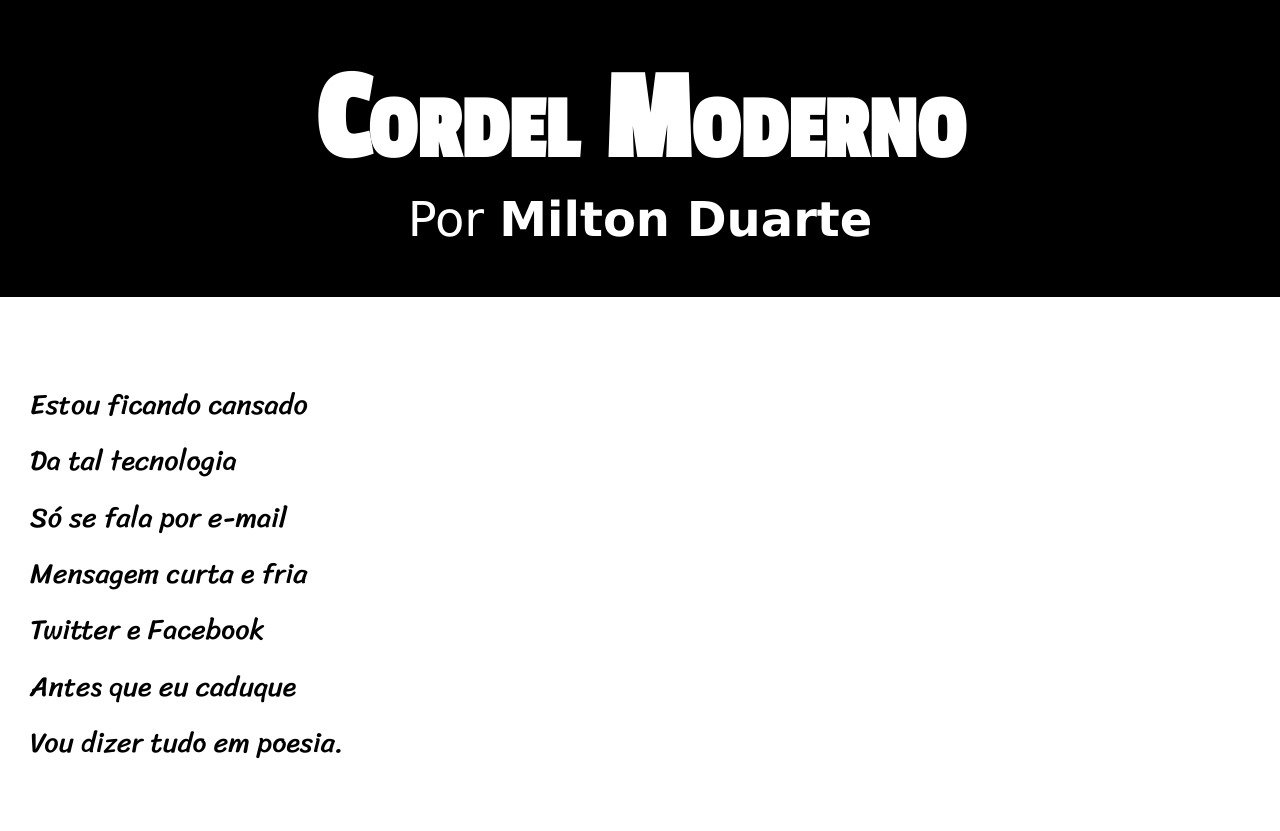
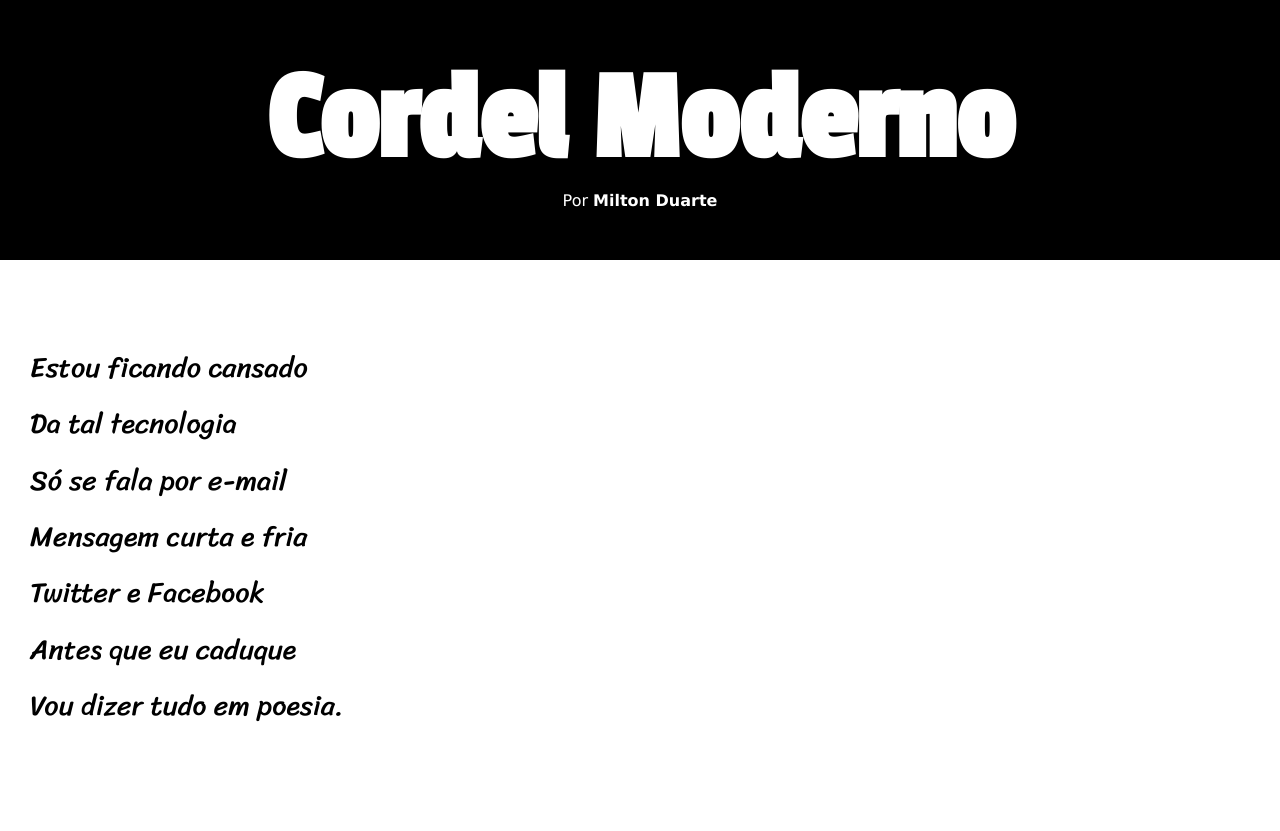
Before and after one commit to ancelmoth/projeto-cordel, a plain HTML site: page index.html in a window 1280 px wide. Shown: the top 831 px of the page. Drawn offline with Linux system fonts and the light colour scheme.

Commit message:
site do cordel ajustado o header

```diff
--- a/estilo/style.css
+++ b/estilo/style.css
@@ -20,25 +20,31 @@ html, body{
     background-color: darkgray;
     font-family: var(--fonte01);
 
-}
 
-header{
-    background-color: black;
-    color: white;
-    text-align: center;
-
-    font-size: 3em;
 }
 
 header > h1{
     padding-top: 50px;
-    font-variant: small-caps;
+    background-color: black;
     font-family: var(--fonte02);
+    color: white;
+    text-align: center;
+    font-size: 3em;
     font-size: 10vw;
+
 }
+
 header > p{
     padding-bottom: 50px;
+    background-color: black;
+    color: white;
+    text-align: center;
+    font-size: 1em;
 }
+
+
+
+
 
 
 header a, footer a{
```
